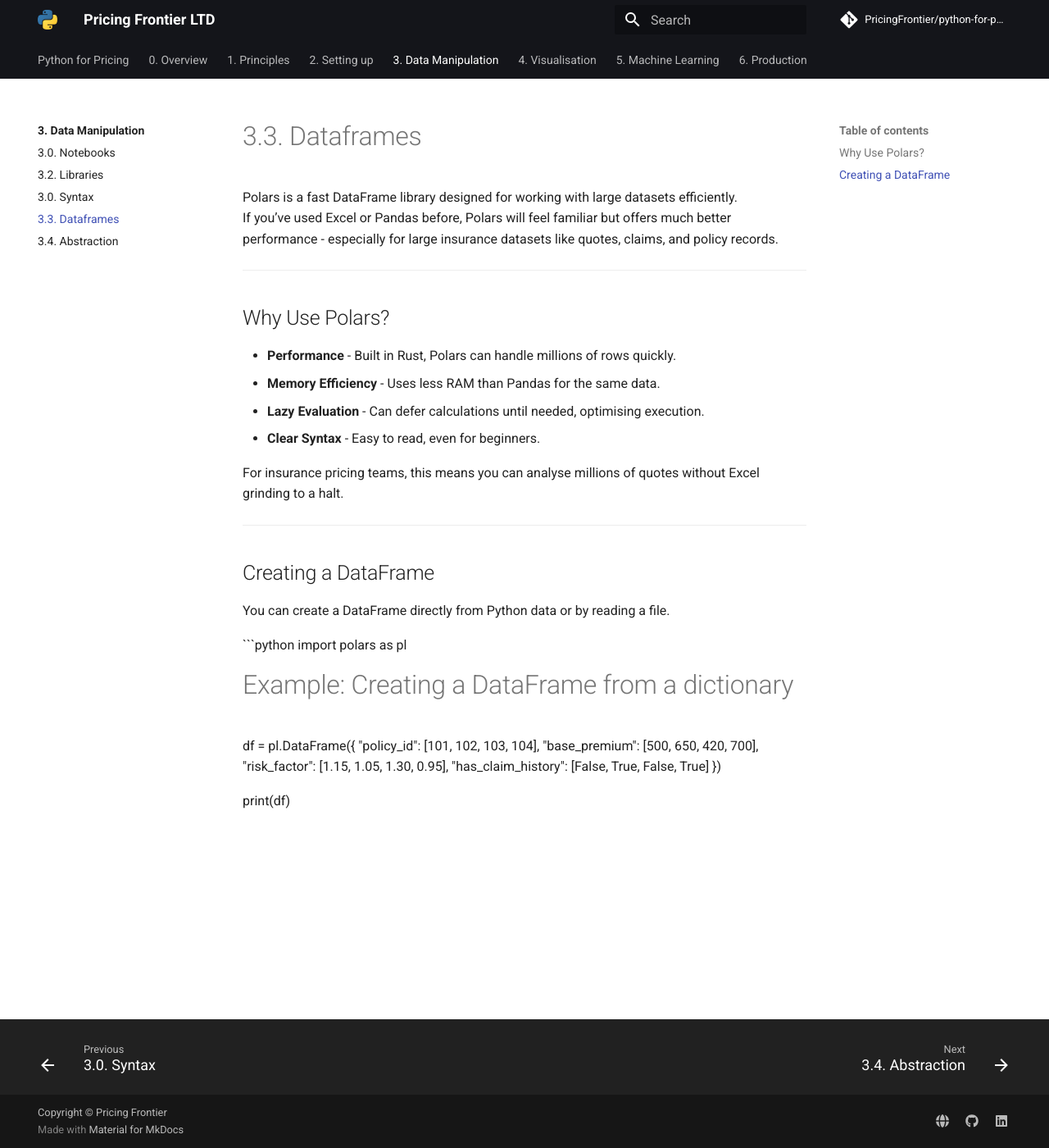
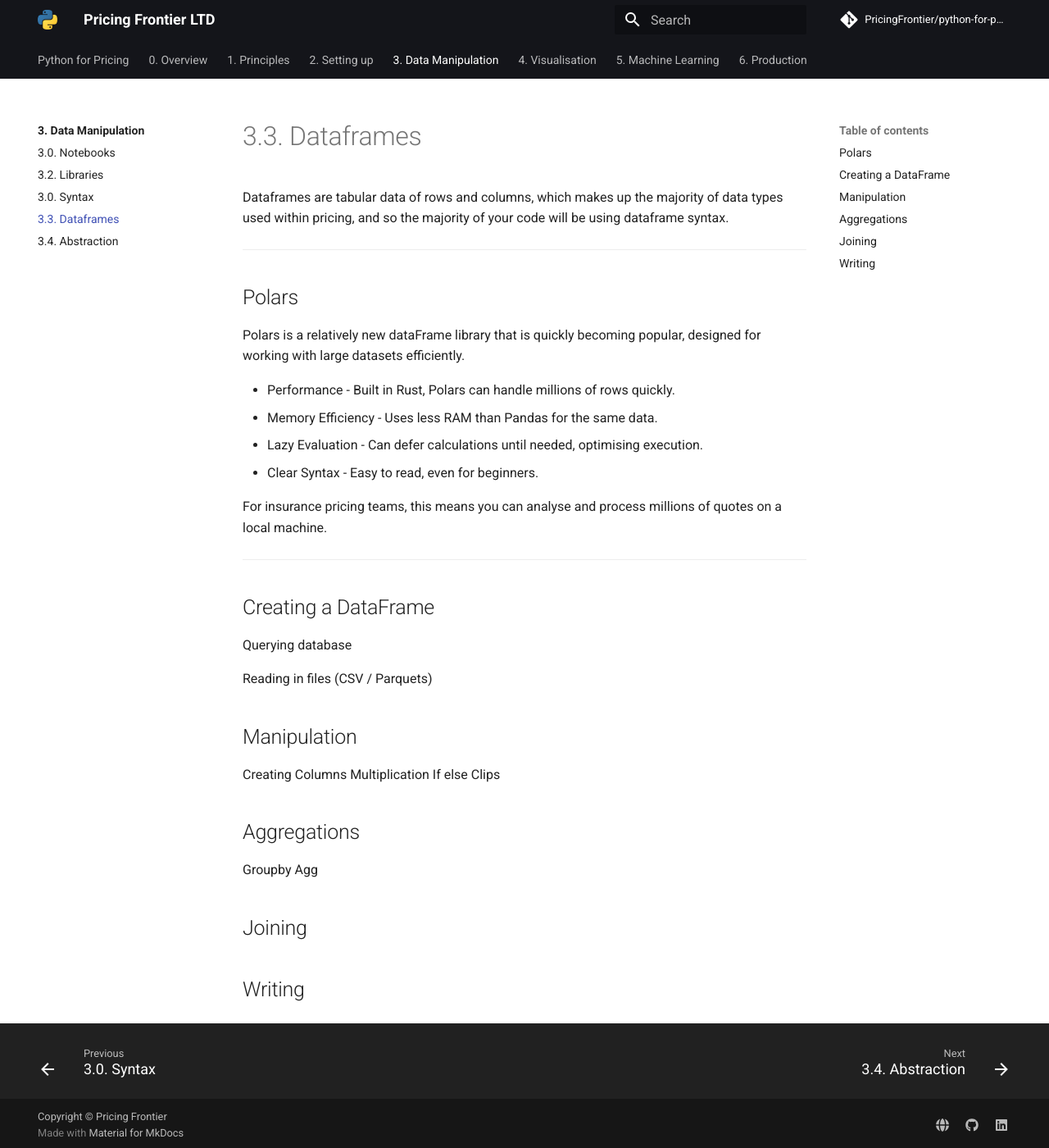
Before and after one commit to PricingFrontier/python-for-pricing-course, an MkDocs documentation site: the page built from docs/3. Data Manipulation/3.3. Dataframes.md, in a window 1280 px wide and 1400 px high. Shown: the whole window at 82% size. Built offline with MkDocs 1.6.1 and Material for MkDocs 9.7.7, drawn with Linux system fonts in a browser that asks for light colours; comment, search, counter and statistics services are not loaded.

Commit message:
Updates to datadrames

````diff
--- a/docs/3. Data Manipulation/3.3. Dataframes.md
+++ b/docs/3. Data Manipulation/3.3. Dataframes.md
@@ -1,34 +1,40 @@
 # 3.3. Dataframes
 
-Polars is a fast DataFrame library designed for working with large datasets efficiently.
-If you’ve used Excel or Pandas before, Polars will feel familiar but offers much better performance - especially for large insurance datasets like quotes, claims, and policy records.
+Dataframes are tabular data of rows and columns, which makes up the majority of data types used within pricing, and so the majority of your code will be using dataframe syntax.
 
 ---
 
-## Why Use Polars?
+## Polars
 
-- **Performance** - Built in Rust, Polars can handle millions of rows quickly.
-- **Memory Efficiency** - Uses less RAM than Pandas for the same data.
-- **Lazy Evaluation** - Can defer calculations until needed, optimising execution.
-- **Clear Syntax** - Easy to read, even for beginners.
+Polars is a relatively new dataFrame library that is quickly becoming popular, designed for working with large datasets efficiently.
 
-For insurance pricing teams, this means you can analyse millions of quotes without Excel grinding to a halt.
+- Performance - Built in Rust, Polars can handle millions of rows quickly.
+- Memory Efficiency - Uses less RAM than Pandas for the same data.
+- Lazy Evaluation - Can defer calculations until needed, optimising execution.
+- Clear Syntax - Easy to read, even for beginners.
+
+For insurance pricing teams, this means you can analyse and process millions of quotes on a local machine.
 
 ---
 
 ## Creating a DataFrame
 
-You can create a DataFrame directly from Python data or by reading a file.
+Querying database
 
-```python
-import polars as pl
+Reading in files (CSV / Parquets)
 
-# Example: Creating a DataFrame from a dictionary
-df = pl.DataFrame({
-    "policy_id": [101, 102, 103, 104],
-    "base_premium": [500, 650, 420, 700],
-    "risk_factor": [1.15, 1.05, 1.30, 0.95],
-    "has_claim_history": [False, True, False, True]
-})
+## Manipulation
 
-print(df)
+Creating Columns
+Multiplication
+If else
+Clips
+
+## Aggregations
+
+Groupby
+Agg
+
+## Joining
+
+## Writing
````
Also changed, not shown: docs/1. Principles/1.4. Collaboration - Technical.md (+10 -8 lines), docs/1. Principles/1.5. Collaboration - Non Technical.md (+6 -6 lines), docs/3. Data Manipulation/3.0. Notebooks.md (+15 -20 lines), docs/3. Data Manipulation/3.4. Abstraction.md (+4 -0 lines), docs/5. Machine Learning/5.2. Model Registries.md (+2 -0 lines).
